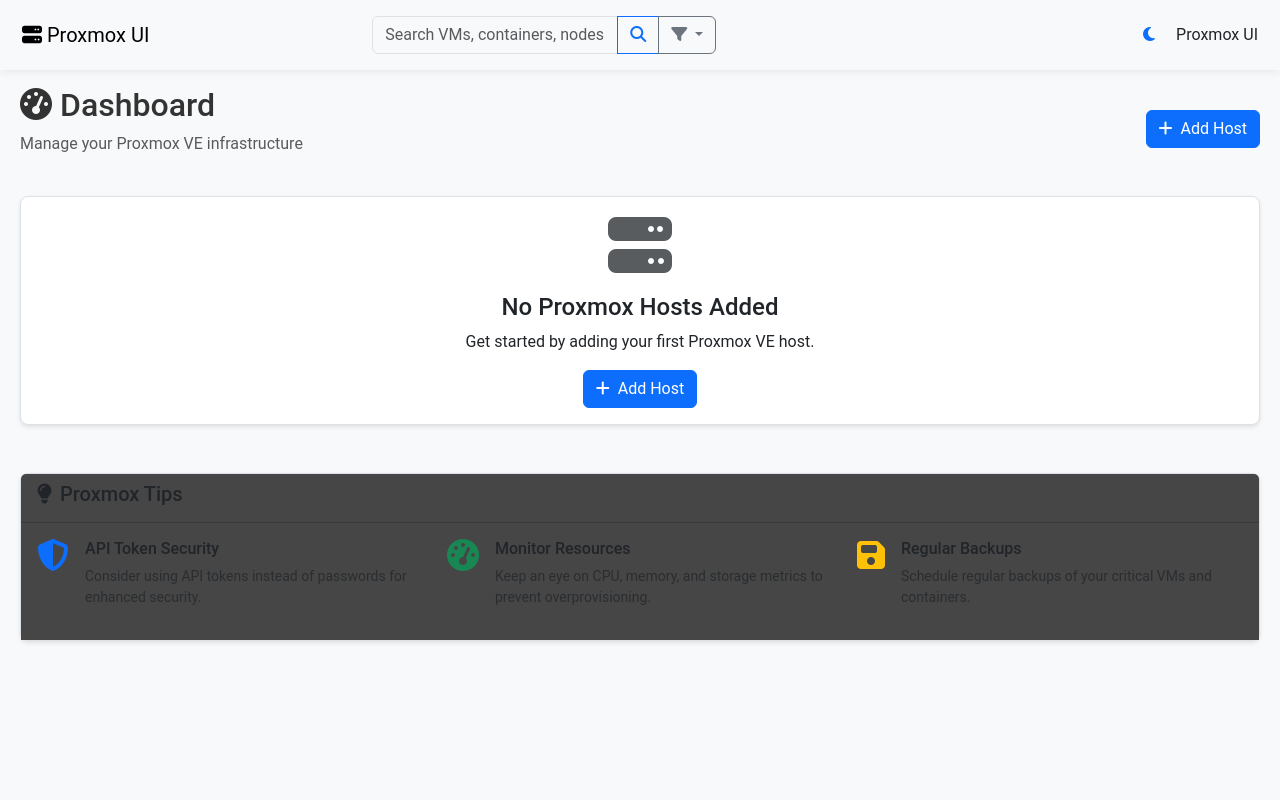
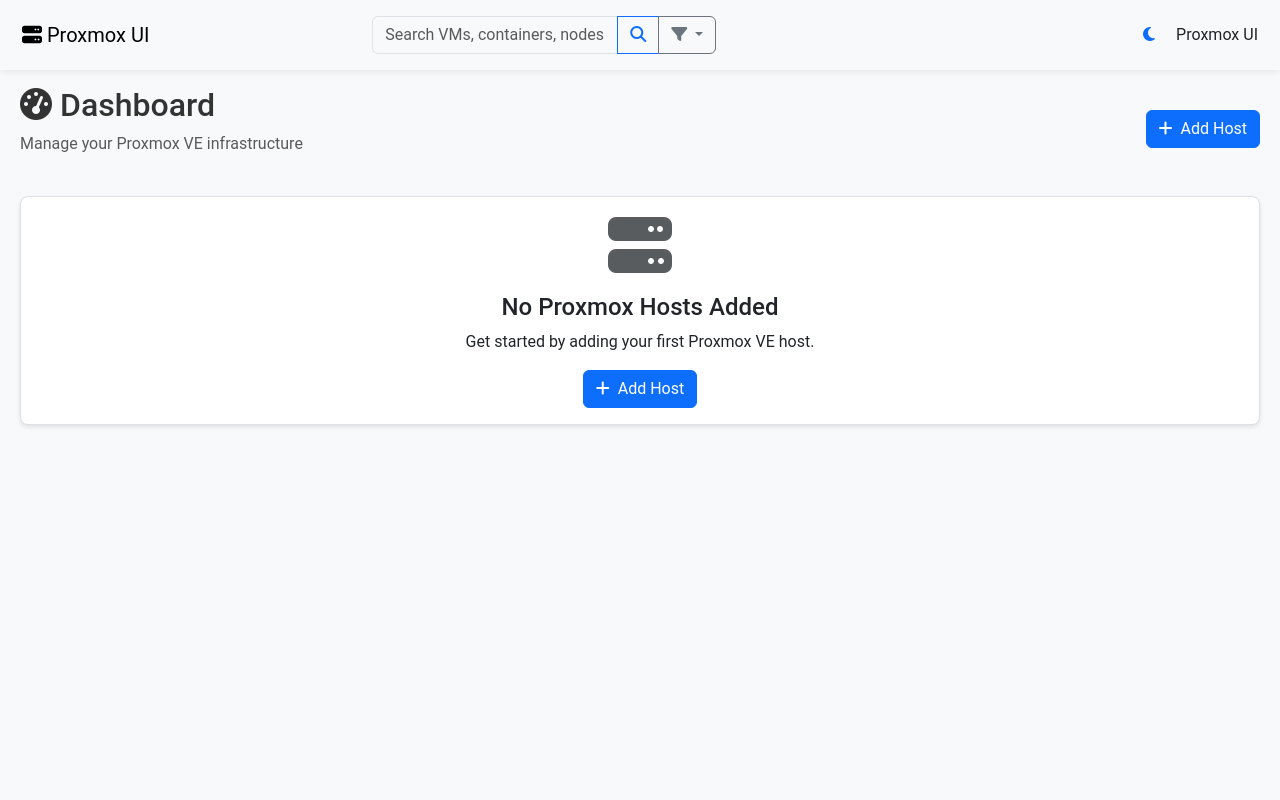
Before and after one commit to fabriziosalmi/proxima-ui, a Flask app: page / in a window 1280 px wide. Run offline with Flask 2, Linux system fonts and the light colour scheme; some libraries are stand-ins or nearby versions.

Commit message:
Remove Proxmox Tips section from the dashboard template

```diff
--- a/app/templates/index.html
+++ b/app/templates/index.html
@@ -371,53 +371,6 @@
     </div>
 {% endif %}
 
-<!-- ProxMox Tips -->
-<div class="row mt-5">
-    <div class="col-12">
-        <div class="card bg-light">
-            <div class="card-header" style="background-color: #464646;">
-                <h5><i class="fas fa-lightbulb me-2"></i>Proxmox Tips</h5>
-            </div>
-            <div class="card-body" style="background-color: #464646;">
-                <div class="row">
-                    <div class="col-md-4">
-                        <div class="d-flex">
-                            <div class="me-3">
-                                <i class="fas fa-shield-alt fa-2x text-primary"></i>
-                            </div>
-                            <div>
-                                <h6>API Token Security</h6>
-                                <p class="text-muted small">Consider using API tokens instead of passwords for enhanced security.</p>
-                            </div>
-                        </div>
-                    </div>
-                    <div class="col-md-4">
-                        <div class="d-flex">
-                            <div class="me-3">
-                                <i class="fas fa-tachometer-alt fa-2x text-success"></i>
-                            </div>
-                            <div>
-                                <h6>Monitor Resources</h6>
-                                <p class="text-muted small">Keep an eye on CPU, memory, and storage metrics to prevent overprovisioning.</p>
-                            </div>
-                        </div>
-                    </div>
-                    <div class="col-md-4">
-                        <div class="d-flex">
-                            <div class="me-3">
-                                <i class="fas fa-save fa-2x text-warning"></i>
-                            </div>
-                            <div>
-                                <h6>Regular Backups</h6>
-                                <p class="text-muted small">Schedule regular backups of your critical VMs and containers.</p>
-                            </div>
-                        </div>
-                    </div>
-                </div>
-            </div>
-        </div>
-    </div>
-</div>
 {% endblock %}
 
 {% block scripts %}
```
